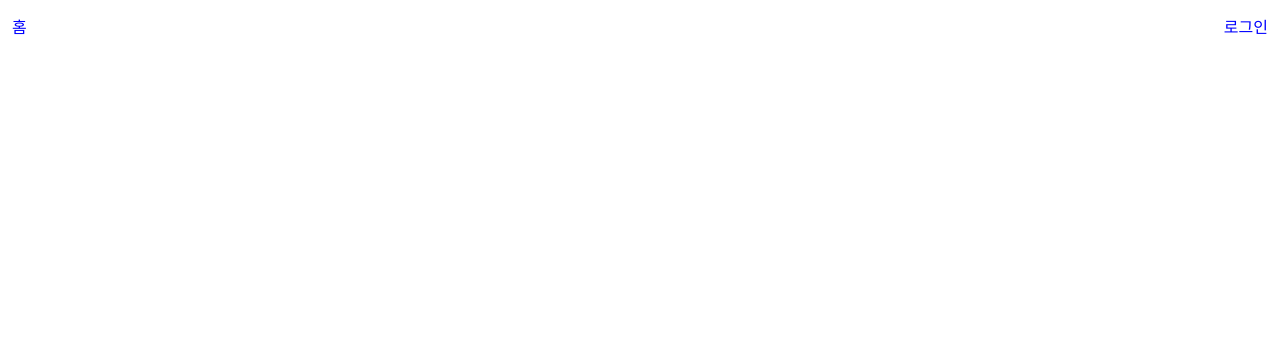
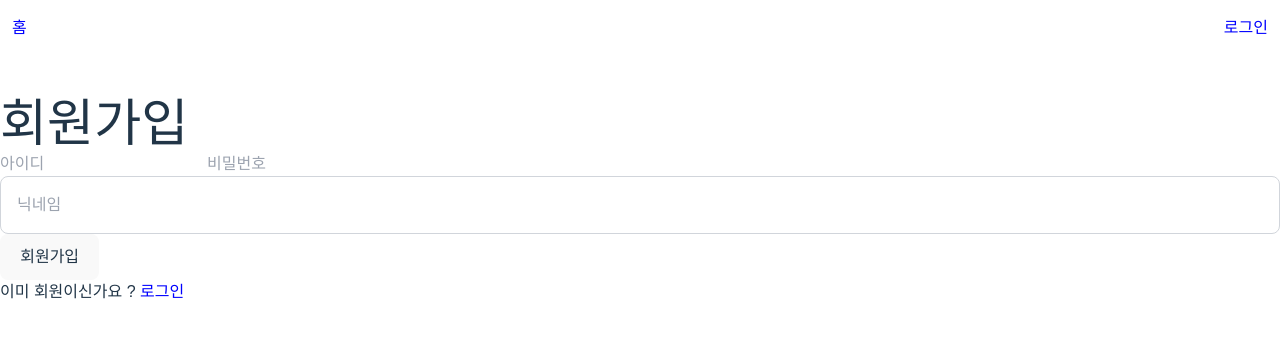
Before and after one commit to junjun932/MBTI, a React (Vite) app: page /signup in a window 1280 px wide. Before the commit this address had no page. Shown: the top 338 px of the page. Built offline with nearby package versions, Linux system fonts and the light colour scheme.

Commit message:
singup page

```diff
--- a/src/App.jsx
+++ b/src/App.jsx
@@ -4,10 +4,10 @@ import { Route, BrowserRouter as Router, Routes } from "react-router-dom";
 import Home from "./pages/Home";
 import Layout from "./components/Layout";
 import Login from "./pages/Login";
-
 // import ProfilePage from "./pages/ProfilePage";
 // import ProtectedRoute from "./components/ProtectedRoute";
-// import Signup from "./pages/Signup";
+import Signup from "./pages/Signup";
+
 // import TestPage from "./pages/TestPage";
 // import TestResultPage from "./pages/TestResultPage";
 
@@ -20,7 +20,8 @@ function App() {
         <Routes>
           <Route path="/" element={<Home />} />
           <Route path="/login" element={<Login setUser={setUser} />} />
-          {/* <Route path="/signup" element={<Signup />} />
+          <Route path="/signup" element={<Signup />} />
+          {/*
           <Route
             path="/profile"
             element={
--- a/src/pages/Signup.jsx
+++ b/src/pages/Signup.jsx
@@ -7,10 +7,11 @@ import { register } from "../api/auth";
 const Signup = () => {
   const navigate = useNavigate();
 
-
   const handleSignup = async (formData) => {
     try {
-      await register(formData);
+      const response = await register(formData);
+      alert("회원가입완료.로그인ㄱㄱ");
+      navigate("/login");
     } catch (error) {
       alert("회원가입에 실패. 츄라이어겐.");
     }
@@ -23,7 +24,7 @@ const Signup = () => {
         <AuthForm mode="signup" onSubmit={handleSignup} />
         <div>
           <p>
-            이미 계정이 있으신가요? <Link to="/login">로그인</Link>
+            이미 회원이신가요 ? <Link to="/login">로그인</Link>
           </p>
         </div>
       </div>
```
